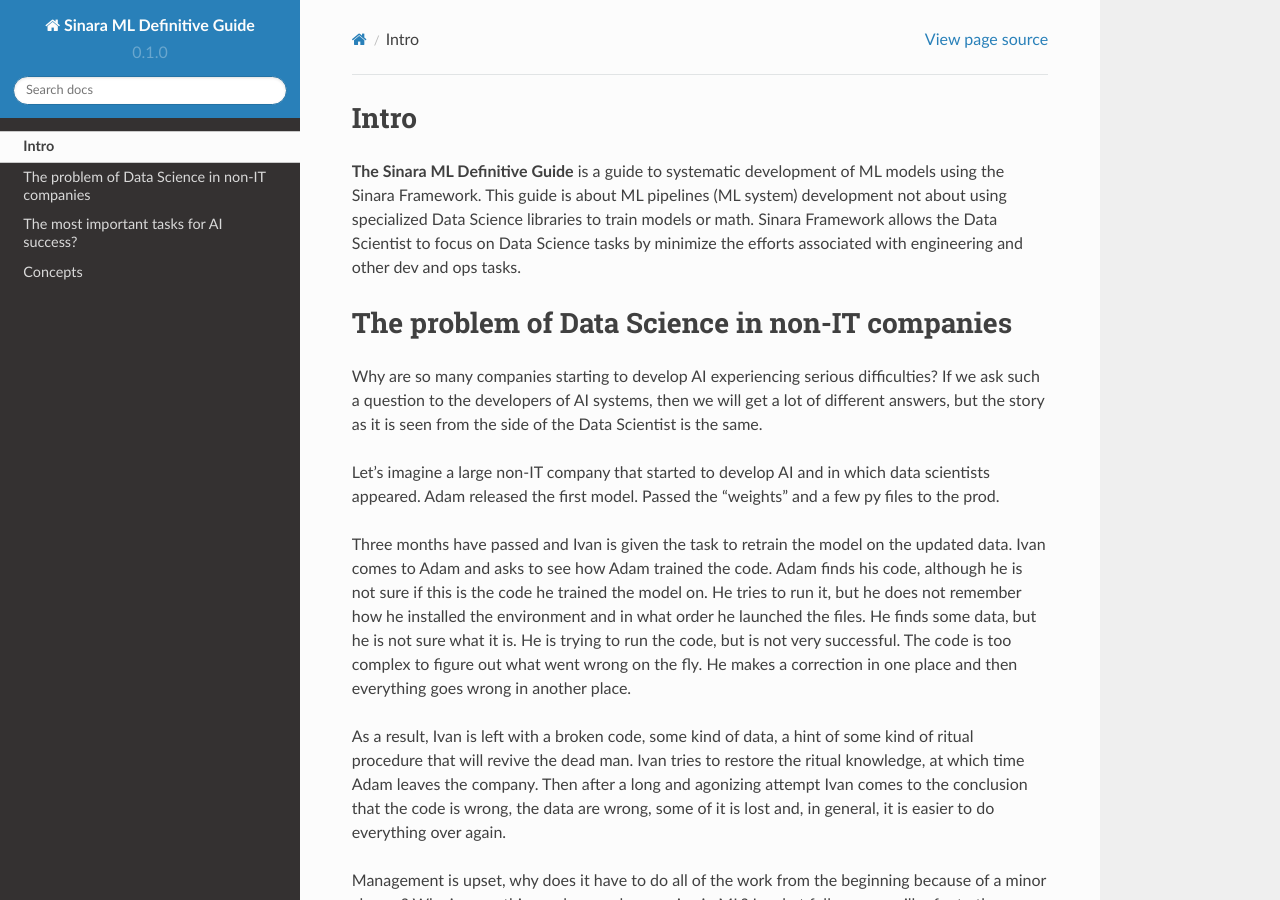
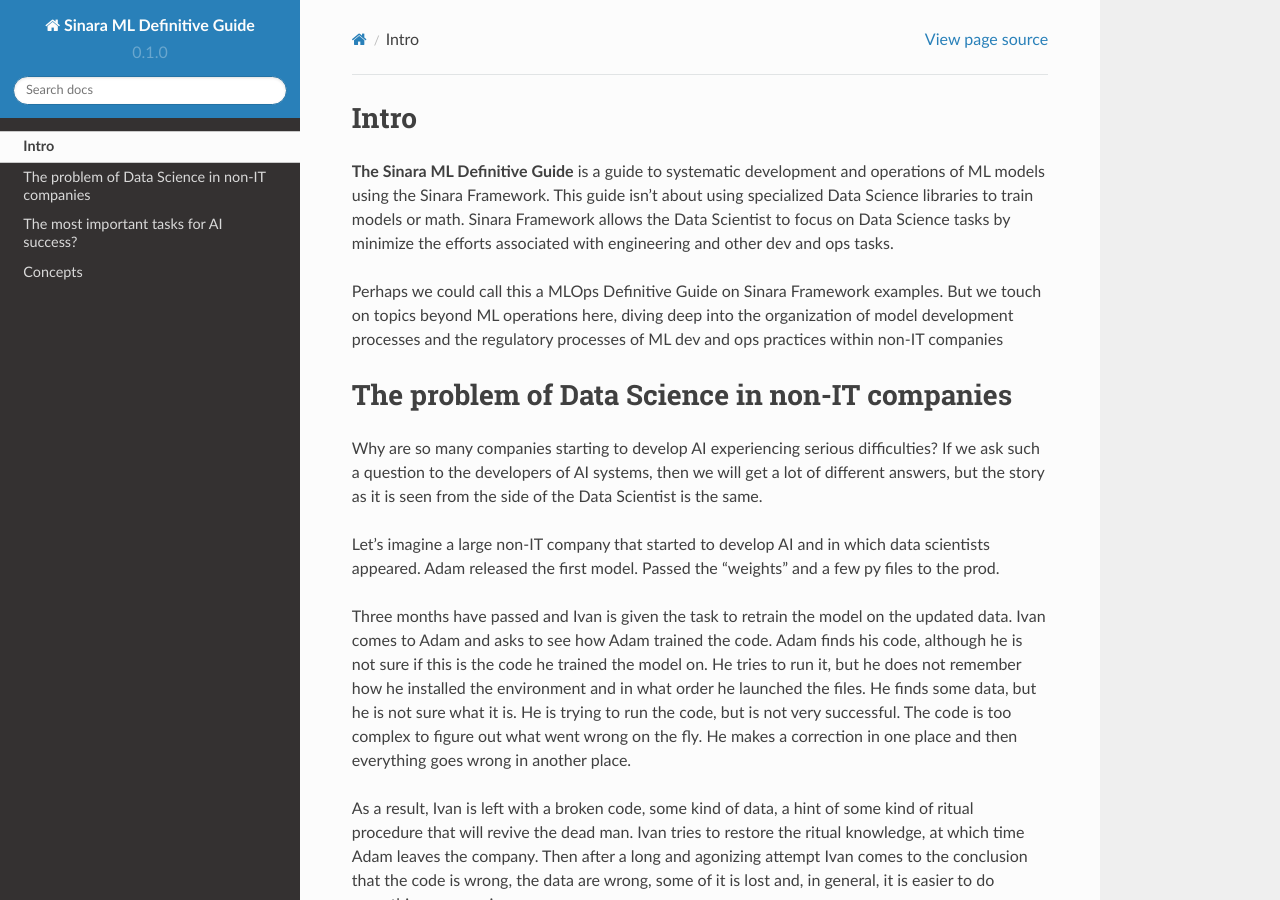
Before and after one commit to 4-DS/SinaraML-Def-Guide, a Sphinx documentation site: the page built from docs/source/intro.rst, in a window 1280 px wide and 900 px high. Built offline with Sphinx 7.4.7 and the Read the Docs theme 2.0.0, drawn with Linux system fonts in a browser that asks for light colours.

Commit message:
Update intro.rst

```diff
--- a/docs/source/intro.rst
+++ b/docs/source/intro.rst
@@ -1,7 +1,9 @@
 Intro
 =====
 
-**The Sinara ML Definitive Guide** is a guide to systematic development of ML models using the Sinara Framework. This guide is about ML pipelines (ML system) development not about using specialized Data Science libraries to train models or math. Sinara Framework allows the Data Scientist to focus on Data Science tasks by minimize the efforts associated with engineering and other dev and ops tasks.
+**The Sinara ML Definitive Guide** is a guide to systematic development and operations of ML models using the Sinara Framework. This guide isn't about using specialized Data Science libraries to train models or math. Sinara Framework allows the Data Scientist to focus on Data Science tasks by minimize the efforts associated with engineering and other dev and ops tasks.
+
+Perhaps we could call this a MLOps Definitive Guide on Sinara Framework examples. But we touch on topics beyond ML operations here, diving deep into the organization of model development processes and the regulatory processes of ML dev and ops practices within non-IT companies
 
 The problem of Data Science in non-IT companies
 ===============================================
```
